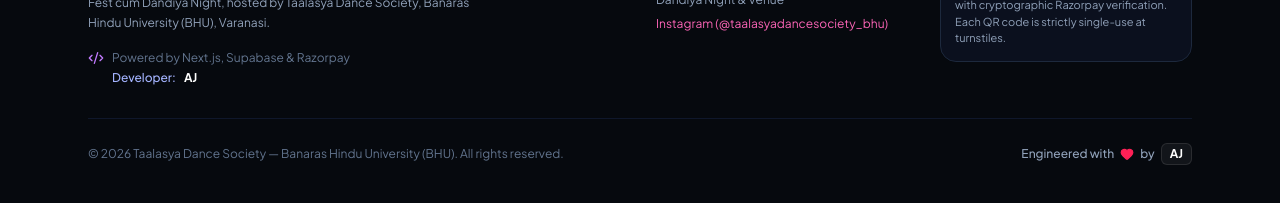
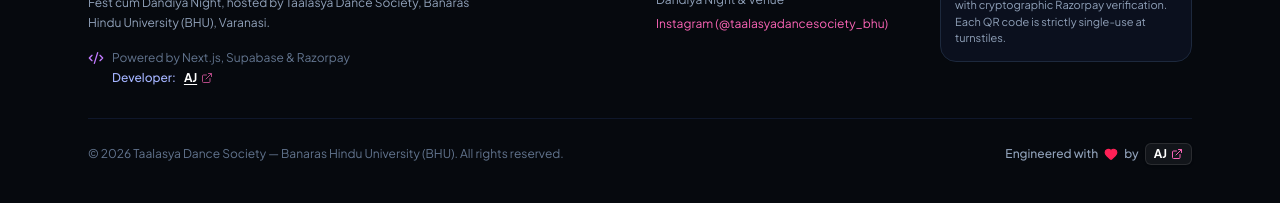
Before and after one commit to aj-6396/taalasya, a Next.js app: page / in a window 1280 px wide. Shown: the part 3921-4124 px from the top of the page. Built offline with nearby package versions, Linux system fonts and the light colour scheme.

Commit message:
feat: link AJ developer credits to portfolio (https://aj-7portfolio.vercel.app/)

```diff
--- a/src/app/layout.tsx
+++ b/src/app/layout.tsx
@@ -21,7 +21,8 @@ export const metadata: Metadata = {
   title: "JHOOM '26: Dance Fest cum Dandiya Night | Taalasya Dance Society — BHU",
   description:
     "Official event portal for JHOOM '26: Dance Fest cum Dandiya Night on 13th October 2026 at Swatantrata Bhawan, Banaras Hindu University (BHU). Passes starting at ₹299 only. Developed by AJ.",
-  authors: [{ name: "AJ" }],
+  authors: [{ name: "AJ", url: "https://aj-7portfolio.vercel.app/" }],
+  creator: "AJ",
   icons: {
     icon: "/logo.png",
     apple: "/logo.png",
--- a/src/components/Footer.tsx
+++ b/src/components/Footer.tsx
@@ -1,6 +1,6 @@
 import Link from "next/link";
 import Image from "next/image";
-import { Heart, Shield, Code2 } from "lucide-react";
+import { Heart, Shield, Code2, ExternalLink } from "lucide-react";
 import { EVENT_CONFIG } from "@/lib/constants";
 
 export default function Footer() {
@@ -38,7 +38,16 @@ export default function Footer() {
               </div>
               <div className="flex items-center gap-2 text-xs text-indigo-300 font-medium pl-6">
                 <span>Developer:</span>
-                <span className="text-white font-bold">{EVENT_CONFIG.developer}</span>
+                <a
+                  href={EVENT_CONFIG.developerUrl}
+                  target="_blank"
+                  rel="noopener noreferrer"
+                  className="text-white font-bold hover:text-pink-400 transition-colors inline-flex items-center gap-1 group"
+                  title="Visit Developer Portfolio"
+                >
+                  <span className="underline underline-offset-2">{EVENT_CONFIG.developer}</span>
+                  <ExternalLink className="w-3 h-3 text-pink-400 opacity-70 group-hover:opacity-100 transition-opacity" />
+                </a>
               </div>
             </div>
           </div>
@@ -98,9 +107,16 @@ export default function Footer() {
             <span>Engineered with</span>
             <Heart className="w-3.5 h-3.5 text-rose-500 fill-rose-500 inline" />
             <span>by</span>
-            <strong className="text-white font-bold bg-white/5 px-2 py-0.5 rounded-md border border-white/10">
-              {EVENT_CONFIG.developer}
-            </strong>
+            <a
+              href={EVENT_CONFIG.developerUrl}
+              target="_blank"
+              rel="noopener noreferrer"
+              className="text-white font-bold bg-white/5 hover:bg-pink-500/15 hover:text-pink-300 hover:border-pink-500/30 px-2 py-0.5 rounded-md border border-white/10 transition-all inline-flex items-center gap-1 group cursor-pointer shadow-sm"
+              title="Visit AJ's Portfolio"
+            >
+              <span>{EVENT_CONFIG.developer}</span>
+              <ExternalLink className="w-3 h-3 text-pink-400 group-hover:translate-x-0.5 group-hover:-translate-y-0.5 transition-transform" />
+            </a>
           </p>
         </div>
       </div>
--- a/src/lib/constants.ts
+++ b/src/lib/constants.ts
@@ -24,6 +24,7 @@ export const EVENT_CONFIG = {
     process.env.NEXT_PUBLIC_SUPPORT_EMAIL || "taalasyadancesociety.bhu@gmail.com",
   organizer: "Taalasya Dance Society — Banaras Hindu University (BHU)",
   developer: "AJ",
+  developerUrl: "https://aj-7portfolio.vercel.app/",
   instagramHandle: "@taalasyadancesociety_bhu",
   instagramUrl: "https://www.instagram.com/taalasyadancesociety_bhu/",
   instagramPostUrl:
```
Also changed, not shown: 1 other file (tests, documents, lock files or other folders).
